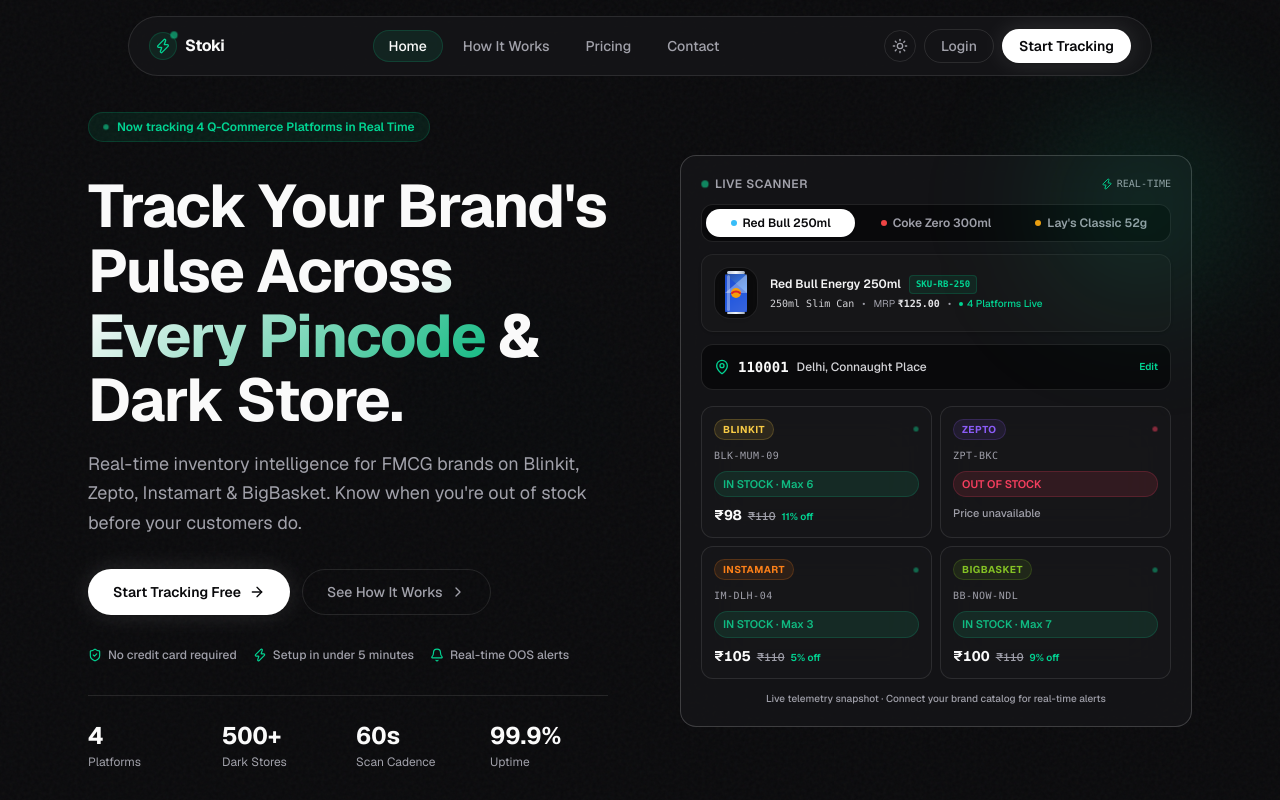
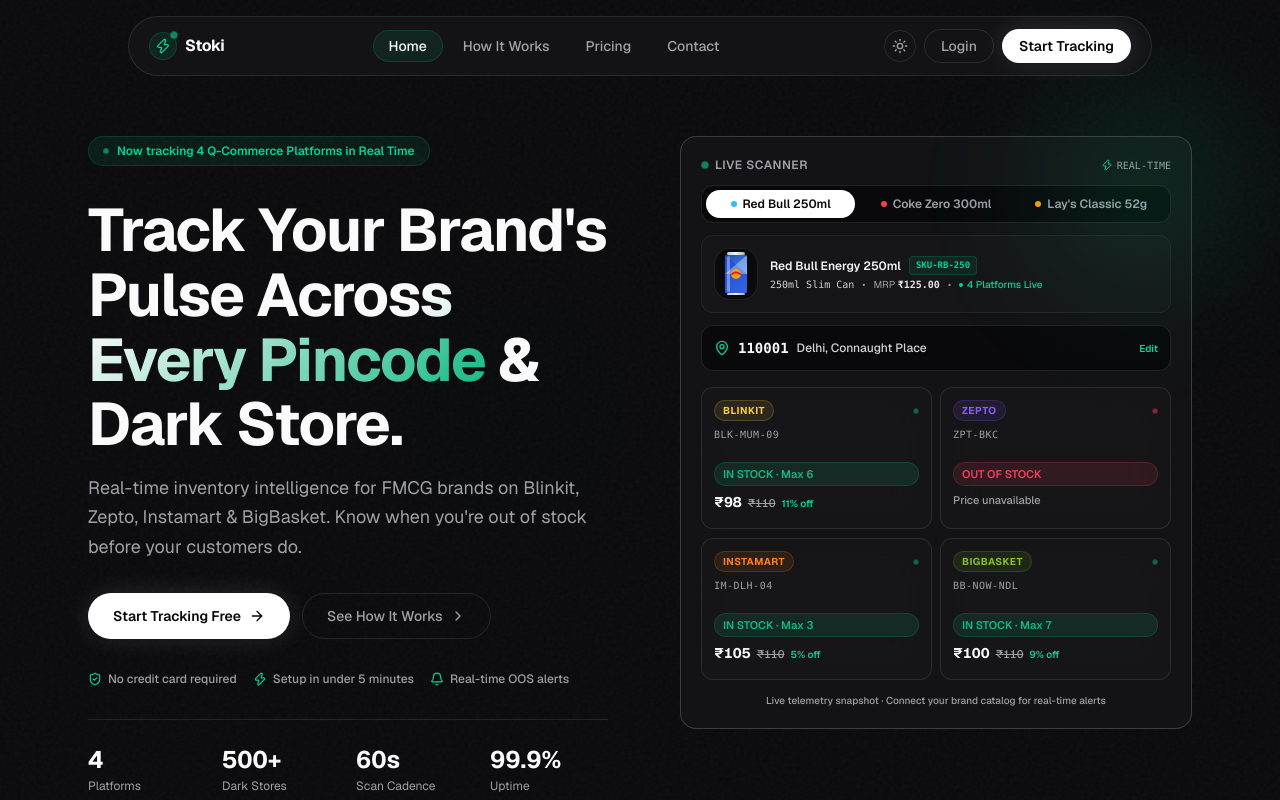
Before and after one commit to divanshsinghsaini123/stoki-SAAS, a Next.js app in the folder apps/stoki_frontend/: page / in a window 1280 px wide. Shown: the top 800 px of the page. Built offline with nearby package versions, Linux system fonts and the light colour scheme.

Commit message:
feat: add hero section component with interactive platform stock and pricing mockups

```diff
--- a/apps/stoki_frontend/components/sections/hero.tsx
+++ b/apps/stoki_frontend/components/sections/hero.tsx
@@ -228,15 +228,15 @@
   return (
     <motion.div
       key={`${platform.id}-${pincodeIdx}-${skuIdx}`}
-      layout
-      initial={{ opacity: 0, y: 8 }}
+      initial={{ opacity: 0, y: 6 }}
       animate={{ opacity: 1, y: 0 }}
-      exit={{ opacity: 0, y: -8 }}
-      transition={{ type: "spring", stiffness: 300, damping: 25, delay: PLATFORMS.indexOf(platform) * 0.04 }}
-      className="relative rounded-xl glass border p-3 flex flex-col gap-2 overflow-hidden"
+      exit={{ opacity: 0, y: -6 }}
+      transition={{ duration: 0.25, delay: PLATFORMS.indexOf(platform) * 0.03 }}
+      className="relative rounded-xl glass border p-3 flex flex-col justify-between h-[142px] overflow-hidden"
     >
+      <div>
         {/* Platform badge */}
-      <div className="flex items-center justify-between">
+        <div className="flex items-center justify-between mb-1.5">
           <span
             className={cn("text-[10px] font-bold px-2 py-0.5 rounded-full uppercase tracking-wider", platform.bgClass)}
           >
@@ -256,11 +256,13 @@
         <p className="text-[10px] font-mono text-zinc-400 dark:text-zinc-400 font-medium tracking-wider">
           {platform.stores[pincodeIdx]}
         </p>
+      </div>
 
+      <div className="flex flex-col gap-1.5">
         {/* Stock Status */}
         <div
           className={cn(
-          "text-[11px] font-semibold px-2 py-1 rounded-lg",
+            "text-[11px] font-semibold px-2 py-0.5 rounded-lg h-6 flex items-center",
             isInStock ? "badge-in-stock" : "badge-oos"
           )}
         >
@@ -270,8 +272,9 @@
         </div>
 
         {/* Price */}
+        <div className="h-6 flex items-baseline gap-1.5">
           {hasPrice ? (
-        <div className="flex items-baseline gap-1.5">
+            <>
               <span className="text-sm font-bold tabular-nums text-[var(--text-primary)]">
                 ₹{price[0]}
               </span>
@@ -281,10 +284,14 @@
               <span className="text-[10px] text-emerald-400 font-semibold">
                 {Math.round(((price[1]! - price[0]!) / price[1]!) * 100)}% off
               </span>
+            </>
+          ) : (
+            <span className="text-[11px] text-zinc-400 dark:text-zinc-400 font-medium">
+              Price unavailable
+            </span>
+          )}
         </div>
-      ) : (
-        <span className="text-[11px] text-zinc-400 dark:text-zinc-400 font-medium">Price unavailable</span>
-      )}
+      </div>
     </motion.div>
   );
 }
@@ -310,7 +317,7 @@
   const activeProduct = SKUS[activeSku];
 
   return (
-    <div className="relative rounded-2xl glass-strong border p-5 w-full max-w-lg">
+    <div className="relative rounded-2xl glass-strong border p-5 w-full max-w-lg min-h-[570px] flex flex-col justify-between">
       {/* Glow orb behind widget - Emerald/Amber */}
       <div className="absolute -top-12 -right-12 w-48 h-48 rounded-full bg-emerald-500/15 blur-3xl pointer-events-none" />
 
@@ -427,7 +434,7 @@
       </div>
 
       {/* 4-Platform Matrix */}
-      <div className="grid grid-cols-2 gap-2">
+      <div className="grid grid-cols-2 gap-2 min-h-[294px]">
         <AnimatePresence>
           {PLATFORMS.map((platform) => (
             <PlatformCard
@@ -465,7 +472,7 @@
       <div className="absolute bottom-1/4 right-1/4 w-80 h-80 rounded-full bg-amber-500/10 opacity-[0.05] blur-[100px] pointer-events-none" />
 
       <div className="relative max-w-6xl mx-auto px-6 w-full">
-        <div className="grid lg:grid-cols-2 gap-16 items-center">
+        <div className="grid lg:grid-cols-2 gap-16 items-start lg:pt-6">
           {/* Left — Copy */}
           <div className="flex flex-col gap-8">
             {/* Eyebrow badge */}
```
Lines whose indentation alone changed are shown as unchanged.
